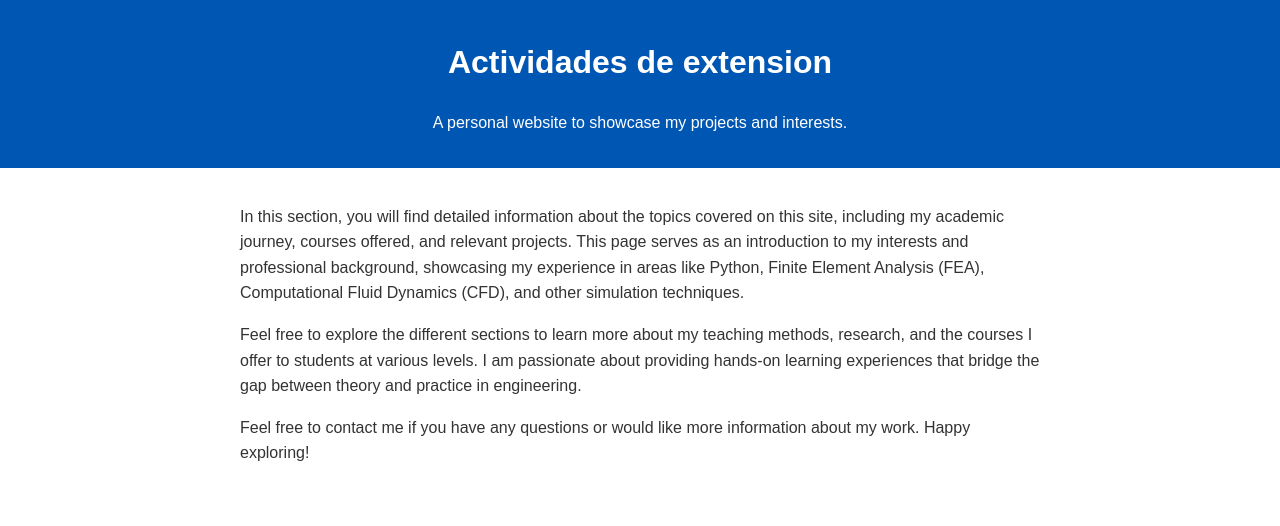
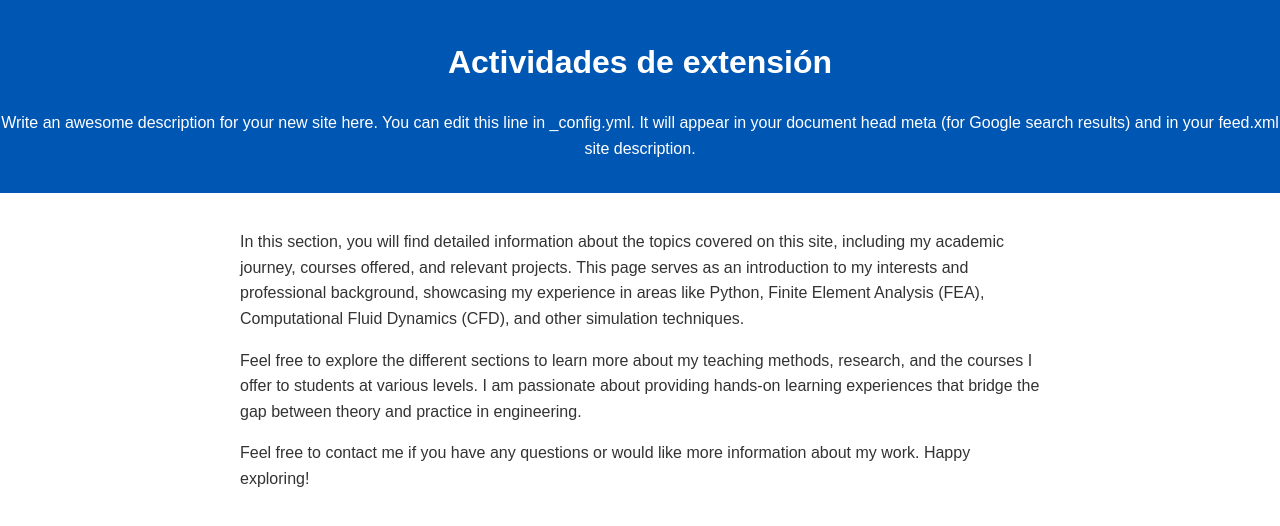
Before and after one commit to Diego-F-Florez-Trujillo/Diego-F-Florez-Trujillo.github.io, a Jekyll site: the page built from README.md, in a window 1280 px wide. Shown: the top 526 px of the page. Built offline with Jekyll 4.4.1, drawn with Linux system fonts in a browser that asks for light colours; our own code applies the rules of GitHub Pages for plain Markdown files.

Commit message:
Update _config.yml

```diff
--- a/_config.yml
+++ b/_config.yml
@@ -1,12 +1,19 @@
 # -----------------------------------------------------------------------------
 # Site settings
 # -----------------------------------------------------------------------------
-title: "Actividades de extension" # the website title (if blank, full name will be used instead)
-theme: minima # Default GitHub Pages theme
-logo: /assets/images/prueba.jpg
-description: "A personal website to showcase my projects and interests."
-show_downloads: true
+title: "Actividades de extensión" # the website title (if blank, full name will be used instead)
+author:
+  name: Diego F. Florez Trujillo
+  email: diegofreflorez@utp.edu.co
 
-first_name: Diego
-middle_name: F.
-last_name: Florez Trujillo
+description: >
+  Write an awesome description for your new site here. You can edit this line
+  in _config.yml. It will appear in your document head meta (for Google search
+  results) and in your feed.xml site description.
+
+theme: minima
+remote_theme: jekyll/minima
+
+plugins:
+  - jekyll-feed
+  - jekyll-seo-tag
```
